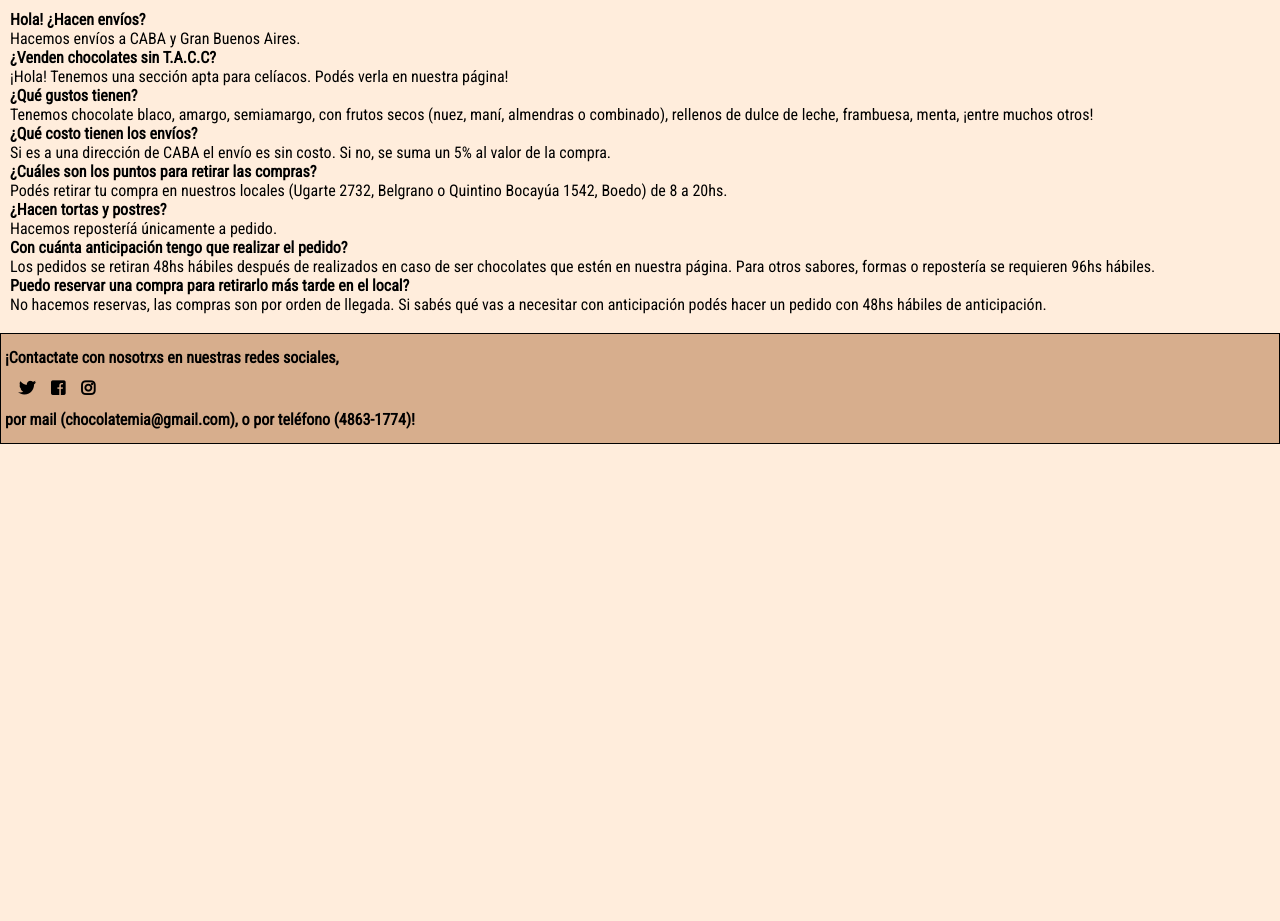
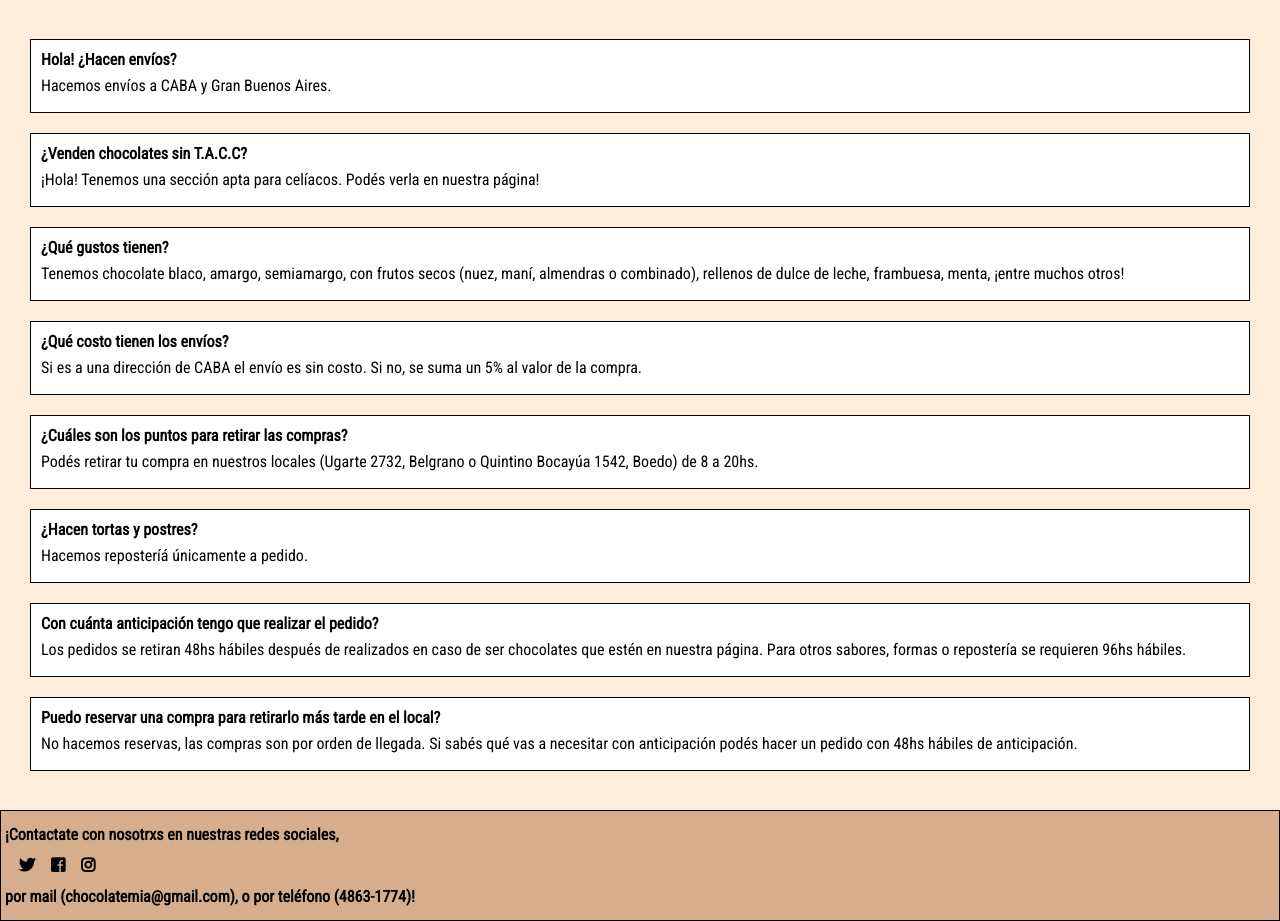
Before and after one commit to selserjazmin/ProyectoDH, a PHP site: page /PreguntasFrecuentes/preguntas.php in a window 1280 px wide. Shown: the part 109-1030 px from the top of the page. Before the commit the page ends 553 px from the top, so only its background shows below. Run offline with PHP 8.4, Linux system fonts and the light colour scheme.

Commit message:
Add files via upload
Cambié el css de faq que no se había guardado

```diff
--- a/ProyectoIntegrador/Index/ecommercestyle.css
+++ b/ProyectoIntegrador/Index/ecommercestyle.css
@@ -12,41 +12,6 @@ form{
 body{
   background-color: #FFEDDC;
 }
-/*.logo{
-  width: 60px;
-  position: absolute;
-  left: 0;
-  top: 5px;
-}
-header{
-  background-color: #1C120A;
-}
-ul{
-  border: 1px solid black;
-  background-color: #D7AE8D;
-}
-li{
- list-style-type: none;
- padding: 5px;
- text-align: center;
- font-weight: bold;
-}
-.menu{
-  width: 30px;
-  position: absolute;
-  right: 16px;
-  bottom: 22px;
-}
-.logoymenu{
-  position: relative;
-  padding: 20px 20px;
-}
-h1{
-  font-family: 'Playfair Display SC', serif;
-  font-size: 25px;
-  text-align: center;
-  color: white;
-}*/
 h2{
   font-family: 'Roboto Condensed', sans-serif;
   background-color: #FFF8F2;
@@ -66,16 +31,21 @@ input {
   border-radius: 5px;
   padding: 5px;
 }
-
-
 .login .register {
   margin-left: 30px;
 }
-
 main{
   margin-top: 10px;
 }
-
+.preguntas article{
+  background-color: white;
+  margin: 20px;
+  border: 1px solid black;
+  padding:10px;
+}
+.preguntas article p{
+padding: 7px 0px;
+}
 
 
 @media (min-width: 768px){
@@ -97,26 +67,9 @@ main{
 
 }
 @media (min-width: 960px){
-/*.menu{
-  display: none;
-}
-ul{
-  border: 1px solid black;
-  padding-left: 10px;
-  display: flex;
-  justify-content: space-evenly;
-}
-li{
-  display: inline-block;
-  border: none;
-}*/
 .producto{
   width: 95%;
   }
-
-/*h1{
-  font-size: 30px;
-  }*/
 }
 
 @charset "utf-8";
--- a/ProyectoIntegrador/Menu/menu.php
+++ b/ProyectoIntegrador/Menu/menu.php
@@ -16,7 +16,7 @@
   <h1>CHOCOLATEMIA</h1><img src="../img/menu2.png" alt="" class="menu"></div>
 	  <ul class="navegador">
 	  <li><a href="../Index/ecommerce.php">Inicio</a></li>
-	  <li><a href="#">Preguntas Frecuentes</a></li>
+	  <li><a href="../PreguntasFrecuentes/preguntas.php">Preguntas Frecuentes</a></li>
 	  <li><a href="../Login/login.php">Iniciar Sesion</a></li>
 	  <li><a href="../Registro/registro.php">Registro</a></li>
 		<li><a href="#contacto">Contacto</a></li>
--- a/ProyectoIntegrador/PreguntasFrecuentes/preguntas.php
+++ b/ProyectoIntegrador/PreguntasFrecuentes/preguntas.php
@@ -12,6 +12,7 @@
     <?php
     	require('../Menu/menu.php');
     ?>
+    <br>
     <main class='preguntas'>
       <article>
         <b>Hola! ¿Hacen envíos?</b>
```
Also changed, not shown: ProyectoIntegrador/Index/ecommerce.php (+2 -12 lines), ProyectoIntegrador/Login/login.php (+0 -10 lines), ProyectoIntegrador/Registro/registro.php (+0 -10 lines), ProyectoIntegrador/Menu/menu.css (line endings or trailing spaces).
